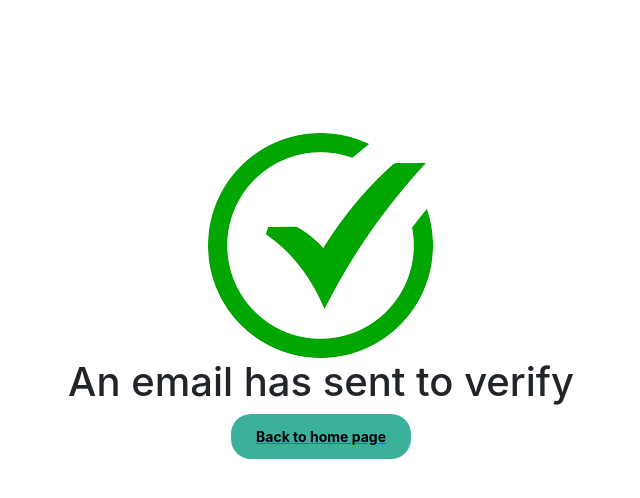
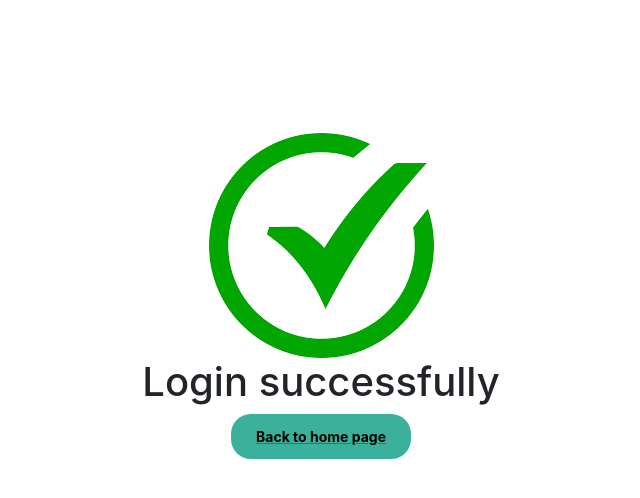
Before and after one commit to AdvancedWebDevTeam/frontend-kahoot, a React (Create React App) app: page /login/google/success/1 in a window 1280 px wide. Shown: the top 498 px of the page, without its empty margins (319-959 px from the left). Built offline with nearby package versions, Linux system fonts and the light colour scheme.

Commit message:
commit notify when login success

```diff
--- a/src/components/forms/GoogleSuccess.jsx
+++ b/src/components/forms/GoogleSuccess.jsx
@@ -16,7 +16,7 @@
             alt="success_img"
             style={{ margin: "0px auto", display: "block" }}
           />
-          <h1 style={{ textAlign: "center" }}>An email has sent to verify</h1>
+          <h1 style={{ textAlign: "center" }}>Login successfully</h1>
           <Link to="/">
             <button
               className="green_btn"
```
